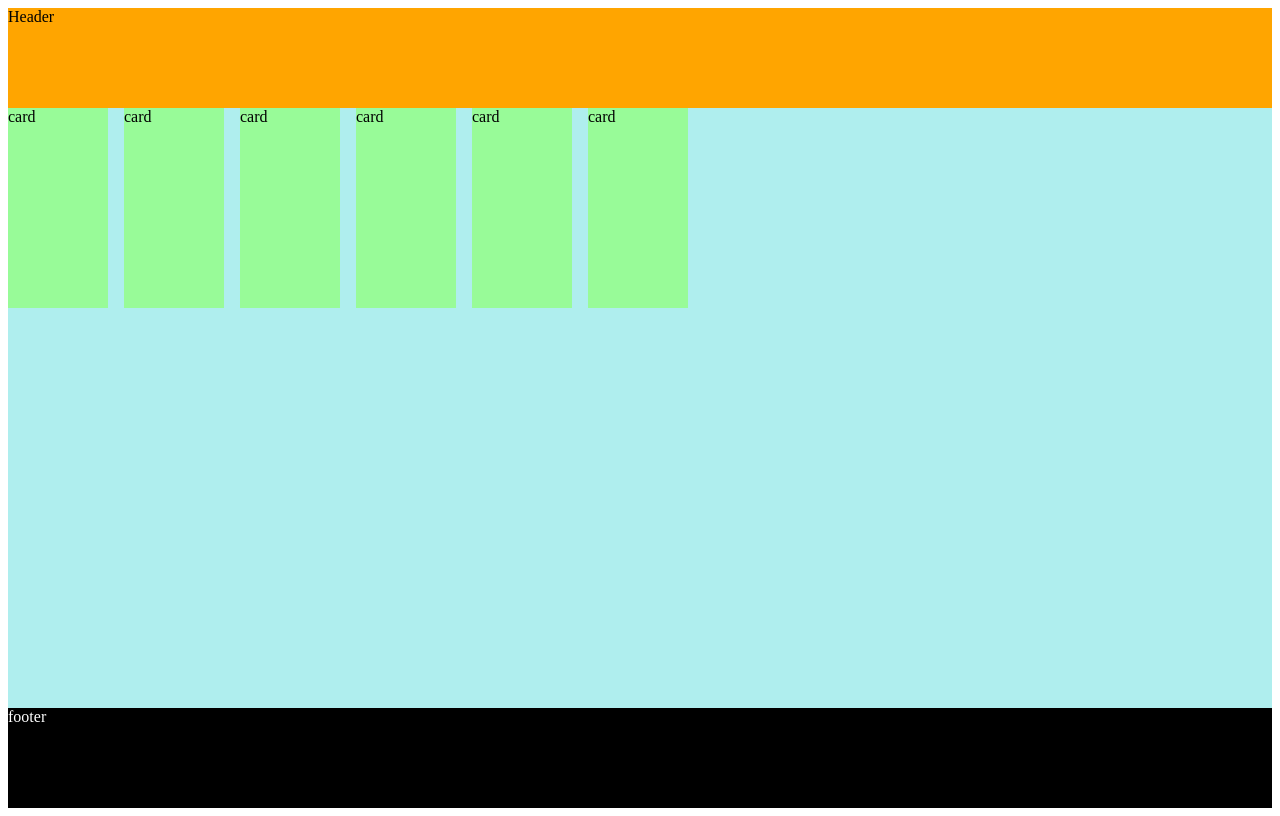
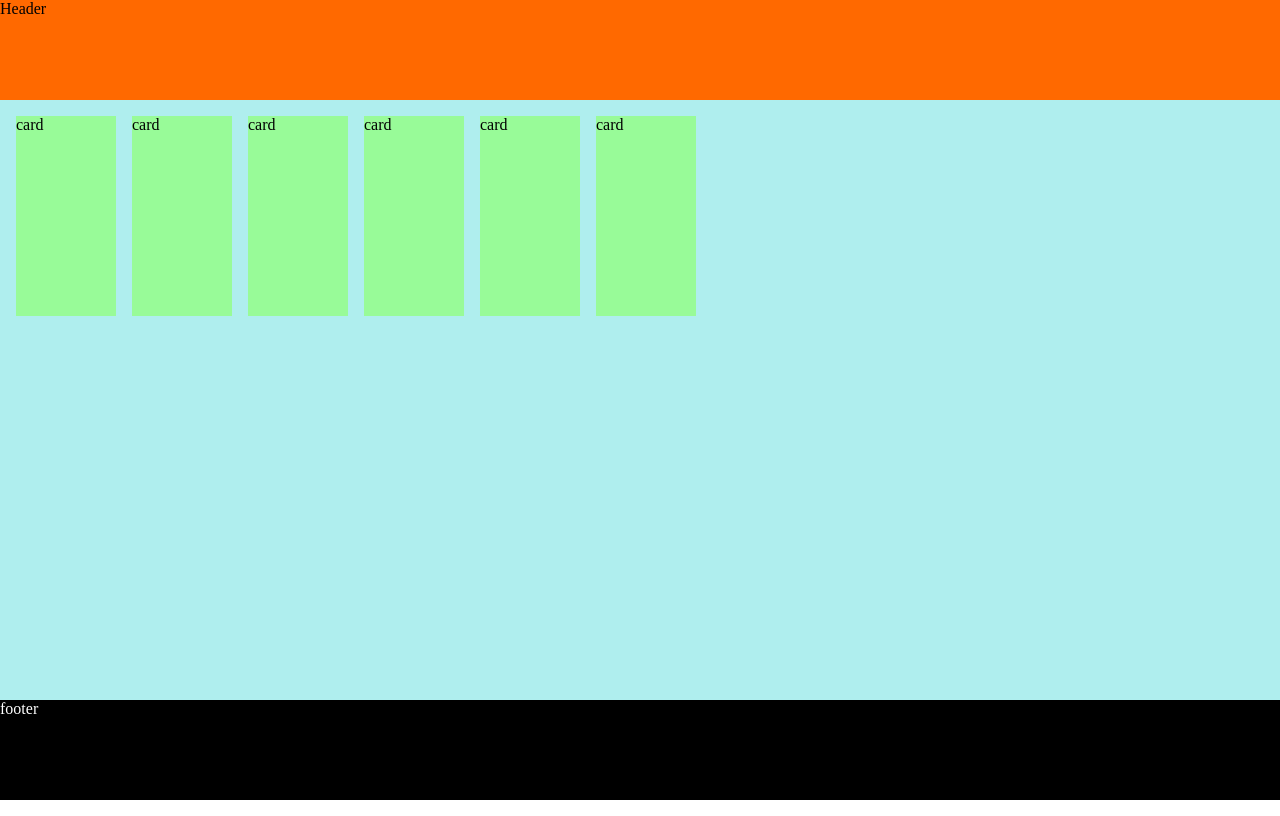
Before and after one commit to andreadebortoli2/vite-boolando, a Vue app: page / in a window 1280 px wide. Built offline with nearby package versions, Linux system fonts and the light colour scheme.

Commit message:
add sass

```diff
--- a/src/App.vue
+++ b/src/App.vue
@@ -19,4 +19,6 @@ export default {
     <AppFooter />
 </template>
 
-<style></style>
+<style lang="scss">
+@use './assets/AppStyle.scss'
+</style>
--- /dev/null
+++ b/src/assets/AppStyle.scss
@@ -0,0 +1,9 @@
+@use './partials/HeaderStyle';
+@use './partials/MainStyle';
+@use './partials/FooterStyle';
+
+* {
+    margin: 0;
+    padding: 0;
+    box-sizing: border-box;
+}
--- /dev/null
+++ b/src/assets/partials/_FooterStyle.scss
@@ -0,0 +1,7 @@
+@use './Variables' as *;
+
+footer {
+    height: 100px;
+    background-color: $darker;
+    color: $lighter;
+}
--- /dev/null
+++ b/src/assets/partials/_HeaderStyle.scss
@@ -0,0 +1,6 @@
+@use './Variables' as *;
+
+header {
+    height: 100px;
+    background-color: $header-bg;
+}
--- /dev/null
+++ b/src/assets/partials/_MainStyle.scss
@@ -0,0 +1,7 @@
+main {
+    padding: 1rem;
+    height: 600px;
+    background-color: paleturquoise;
+    display: flex;
+    gap: 1rem;
+}
--- /dev/null
+++ b/src/assets/partials/_ProductCard.scss
@@ -0,0 +1,5 @@
+.card {
+    background-color: palegreen;
+    height: 200px;
+    width: 100px;
+}
--- /dev/null
+++ b/src/assets/partials/_Variables.scss
@@ -0,0 +1,6 @@
+$header-bg: rgba(255, 105, 0, 1);
+$lighter: rgba(255, 255, 255, 1);
+$darker: rgba(0, 0, 0, 1);
+$discount: rgba(255, 0, 0, 1);
+$sustainability: rgba(0, 128, 0, 1);
+$price: rgba(255, 22, 18, 1);
--- a/src/components/AppFooter.vue
+++ b/src/components/AppFooter.vue
@@ -5,13 +5,7 @@ export default {
 </script>
 
 <template>
-    <div>footer</div>
+    <footer>footer</footer>
 </template>
 
-<style scoped>
-div {
-    height: 100px;
-    background-color: black;
-    color: white;
-}
-</style>
+<style></style>
--- a/src/components/AppHeader.vue
+++ b/src/components/AppHeader.vue
@@ -5,12 +5,7 @@ export default {
 </script>
 
 <template>
-    <div>Header</div>
+    <header>Header</header>
 </template>
 
-<style scoped>
-div {
-    height: 100px;
-    background-color: orange;
-}
-</style>
+<style></style>
--- a/src/components/AppMain.vue
+++ b/src/components/AppMain.vue
@@ -11,17 +11,10 @@ export default {
 
 <template>
     <main>
-        <div v-for="n in 6">
+        <div class="container" v-for="n in 6">
             <ProductCard />
         </div>
     </main>
 </template>
 
-<style scoped>
-main {
-    height: 600px;
-    background-color: paleturquoise;
-    display: flex;
-    gap: 1rem;
-}
-</style>
+<style></style>
--- a/src/components/ProductCard.vue
+++ b/src/components/ProductCard.vue
@@ -5,13 +5,9 @@ export default {
 </script>
 
 <template>
-    <div>card</div>
+    <div class="card">card</div>
 </template>
 
-<style scoped>
-div {
-    background-color: palegreen;
-    height: 200px;
-    width: 100px;
-}
+<style lang="scss">
+@use '../assets/partials/ProductCard'
 </style>
```
Also changed, not shown: src/assets/style.scss (deleted).
